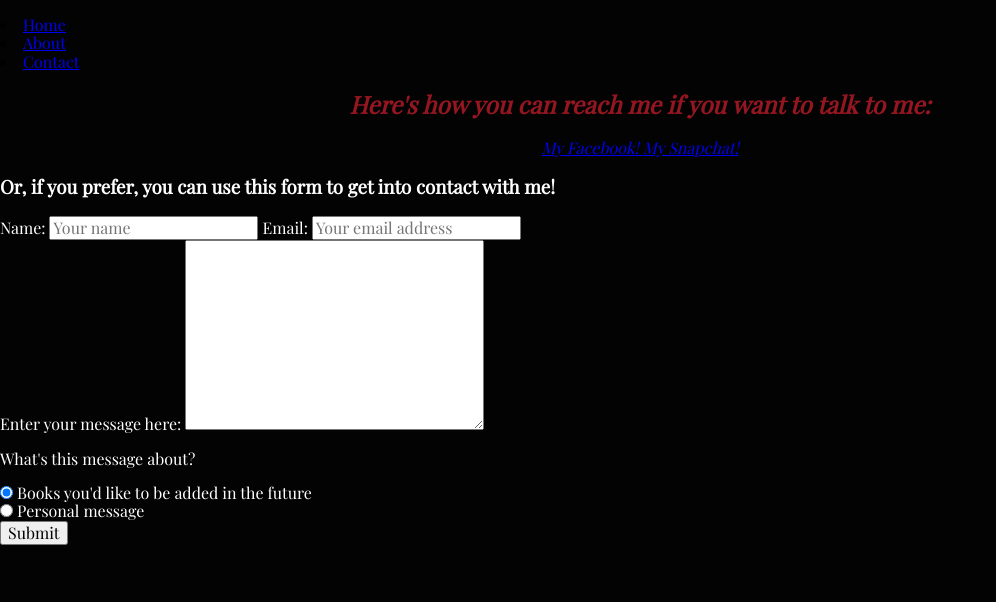
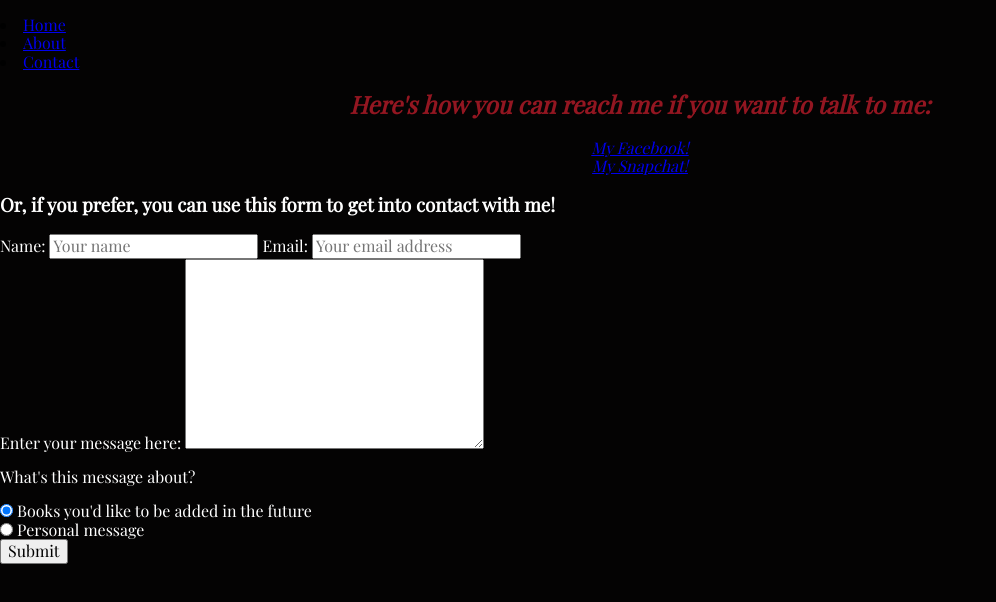
Before and after one commit to cassbrant3/Capstone, a website: page Capstone/contact.html in a window 1280 px wide. Shown: the whole page, without its empty margins (0-996 px from the left). Drawn offline with nearby package versions, Linux system fonts and the light colour scheme.

Commit message:
Changes to the css for the contact page for the links

```diff
--- a/Capstone/contact.html
+++ b/Capstone/contact.html
@@ -32,8 +32,8 @@
 <main>
   <div class = "main-contact">
     <h2 id ="h2-contact"> Here's how you can reach me if you want to talk to me:</h2>
-      <a href = "https://www.facebook.com/profile.php?id=100070591910296"> My Facebook! </a>
-      <a href = "https://t.snapchat.com/hA1ttPFm"> My Snapchat! </a>
+      <a class = "link" href = "https://www.facebook.com/profile.php?id=100070591910296"> My Facebook! </a>
+      <a class = "link" href = "https://t.snapchat.com/hA1ttPFm"> My Snapchat! </a>
   </div>
 </main>
   <div class = "form-colors">
--- a/Capstone/styles.css
+++ b/Capstone/styles.css
@@ -44,3 +44,7 @@ font-style: italic;
     display: none;
   }
 }
+.link {
+  display: flex;
+flex-direction: column;
+}
```
